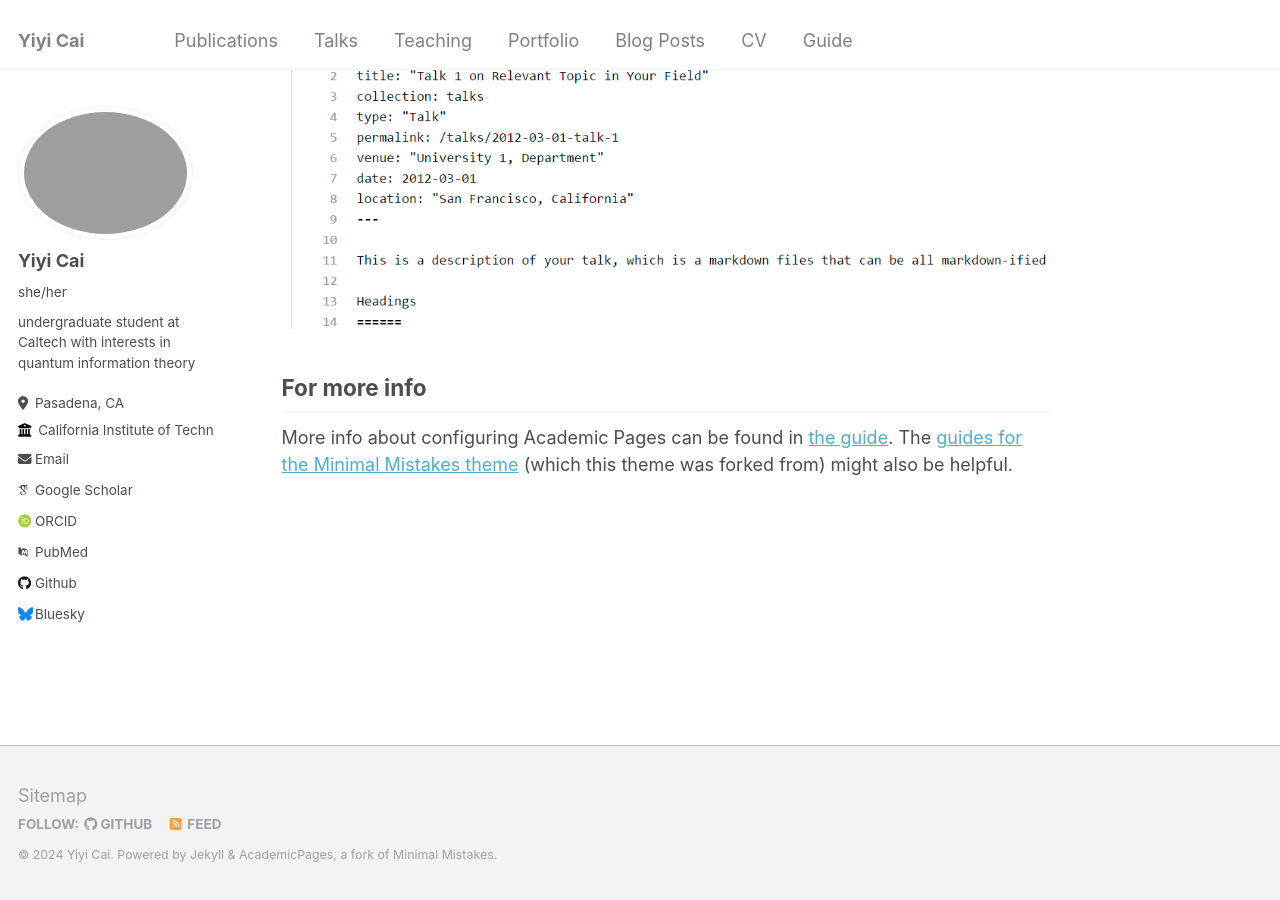
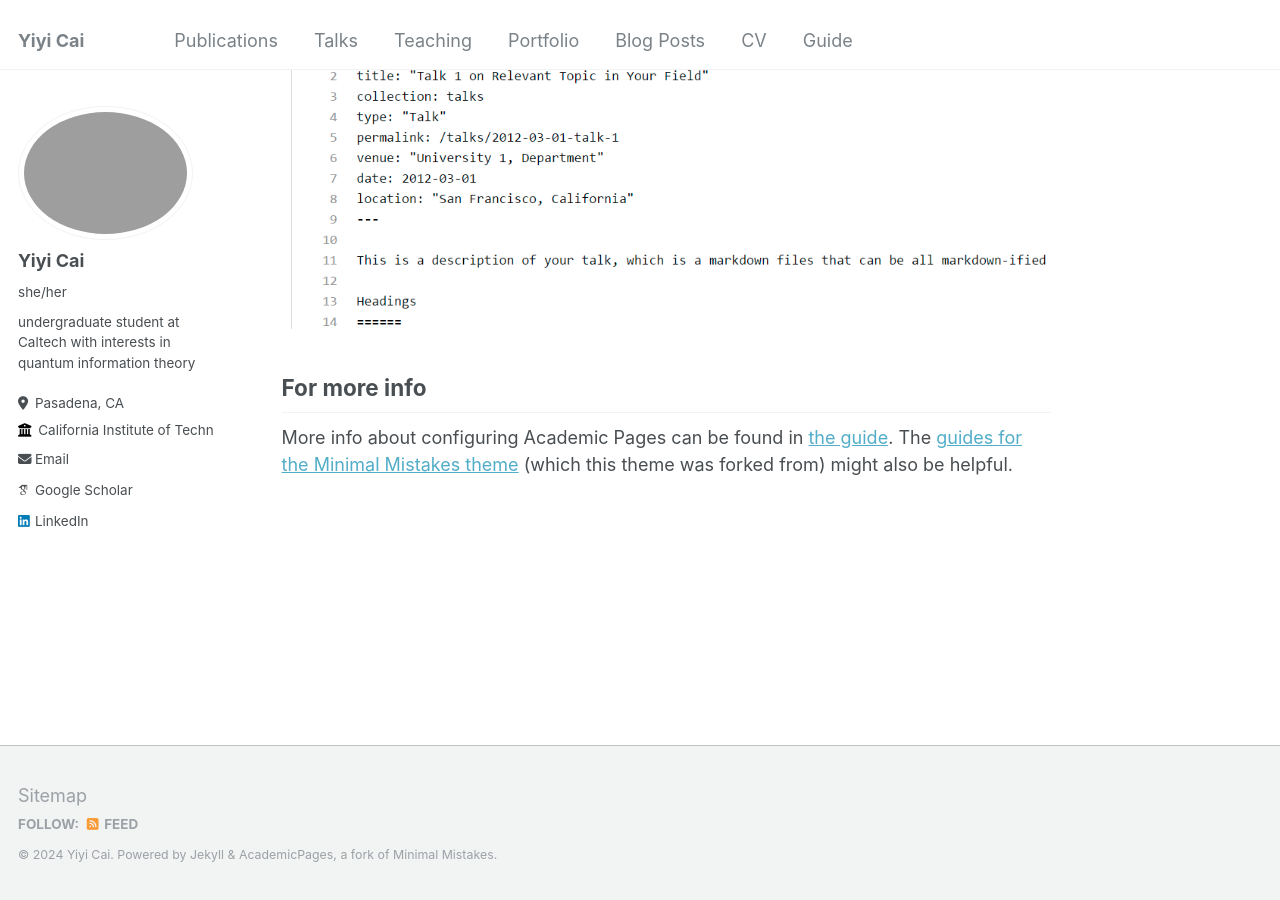
Before and after one commit to Yiyi-Cai/yiyi-cai.github.io, a Jekyll site: the page built from _pages/about.md, in a window 1280 px wide and 900 px high, scrolled down 2660 px. Built offline with Jekyll 4.4.1, drawn with Linux system fonts in a browser that asks for light colours; some web fonts are replaced; part of the change alters nothing that is shown.

Commit message:
Update _config.yml

```diff
--- a/_config.yml
+++ b/_config.yml
@@ -20,7 +20,7 @@ baseurl                  : "/Yiyi-Cai"
 #               Additional customization can be done by editing /_includes/author-profile.html
 author:
   # Biographic information
-  avatar           : "profile-pic.jpeg"
+  avatar           : "profile-pic.png"
   name             : "Yiyi Cai"
   pronouns         : "she/her"
   bio              : "undergraduate student at Caltech with interests in quantum information theory"
@@ -29,47 +29,10 @@ author:
   email            : "yiyicai0615@gmail.com"
 
   # Academic websites
-  arxiv            : # URL - Update with the correct link to your profile
   googlescholar    : "https://scholar.google.com/citations?user=PS_CX0AAAAAJ"
-  impactstory      : # URL
-  orcid            : "http://orcid.org/yourorcidurl"
-  semantic         : # URL
-  pubmed           : "https://www.ncbi.nlm.nih.gov/pubmed/?term=john+snow"
-  researchgate     : # URL
-
-  # Repositories and software development
-  bitbucket        : # Username - Update with your username on the site
-  codepen          : # Username
-  dribbble         : # Username
-  github           : "academicpages"
-  kaggle           : # Username
-  stackoverflow    : # User number or user number and name (i.e., use "1" or "1/jeff-atwood")
 
   # Social media
-  bluesky          : "bsky.app" # Replace this with you Bluesky username
-  facebook         : # Username
-  flickr           : # Username
-  foursquare       : # Username
-  goodreads        : # Username
-  google_plus      : # Username
-  keybase          : # Username
-  instagram        : # Username
-  lastfm           : # Username
-  linkedin         : # Username
-  mastodon         : # URL
-  medium           : # URL
-  pinterest        : # Username
-  soundcloud       : # Username
-  steam            : # Username
-  telegram         : # URL
-  tumblr           : # Username
-  twitter          : # Username for X / Twitter
-  vine             : # Username
-  weibo            : # Username
-  wikipedia        : # Username
-  xing             : # Username
-  youtube          : # Username
-  zhihu            : # URL
+  linkedin         : https://www.linkedin.com/in/yiyi-cai-201562186/
 
 
 # Site Settings
```
